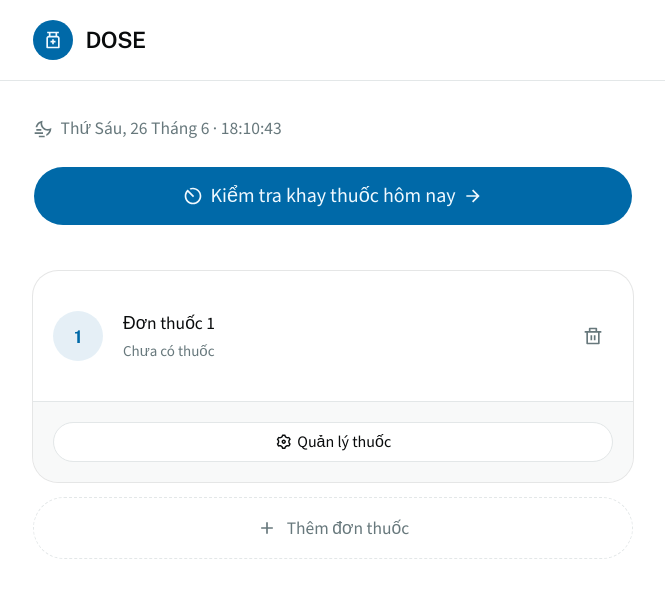
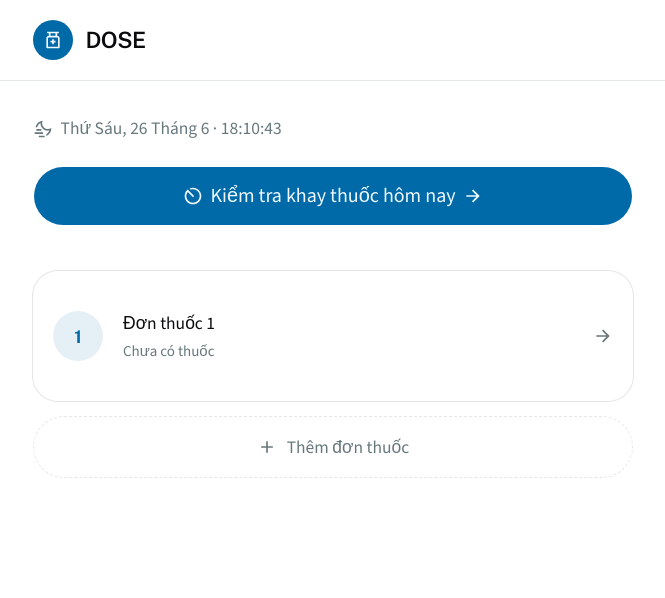
Before and after one commit to gampcho/dose, a Next.js app: page / in a window 1280 px wide. Both pictures are taken after a click on the button "Thêm đơn thuốc". Shown: the top 598 px of the page, without its empty margins (307-972 px from the left). Built offline with nearby package versions, Linux system fonts and the light colour scheme.

Commit message:
feat: redesign plan card to reduce friction

```diff
--- a/app/page.tsx
+++ b/app/page.tsx
@@ -6,10 +6,7 @@ import {
   RiAddLine,
   RiMedicineBottleLine,
   RiArrowRightLine,
-  RiDeleteBinLine,
-  RiCapsuleLine,
   RiFileListLine,
-  RiSettings3Line,
   RiScanLine,
   RiSunLine,
   RiSunFoggyLine,
@@ -18,9 +15,8 @@ import {
 } from "@remixicon/react"
 
 import { Button } from "@/components/ui/button"
-import { Card, CardContent, CardFooter } from "@/components/ui/card"
-import { Badge } from "@/components/ui/badge"
-import { listPlans, upsertPlan, deletePlan, generateId } from "@/lib/storage"
+import { listPlans, upsertPlan, generateId } from "@/lib/storage"
+import { PlanCard } from "@/components/common/plan-card"
 import type { Plan } from "@/lib/types"
 
 export default function HomePage() {
@@ -42,12 +38,6 @@ export default function HomePage() {
       createdAt: new Date().toISOString(),
     }
     upsertPlan(plan)
-    setPlans(listPlans())
-  }
-
-  function handleDelete(id: string, e: React.MouseEvent) {
-    e.preventDefault()
-    deletePlan(id)
     setPlans(listPlans())
   }
 
@@ -155,7 +145,6 @@ export default function HomePage() {
                 key={plan.id}
                 plan={plan}
                 index={idx + 1}
-                onDelete={(e) => handleDelete(plan.id, e)}
               />
             ))}
 
@@ -172,70 +161,3 @@ export default function HomePage() {
     </div>
   )
 }
-
-function PlanCard({
-  plan,
-  index,
-  onDelete,
-}: {
-  plan: Plan
-  index: number
-  onDelete: (e: React.MouseEvent) => void
-}) {
-  const medCount = plan.medications.length
-
-  return (
-    <Card>
-      <CardContent className="flex items-center gap-4 py-4">
-        <div className="flex size-10 shrink-0 items-center justify-center rounded-xl bg-primary/10">
-          <span className="font-heading text-sm font-bold text-primary">
-            {index}
-          </span>
-        </div>
-
-        <div className="flex min-w-0 flex-1 flex-col gap-1">
-          <p className="leading-snug font-medium">{plan.name}</p>
-          <div className="flex items-center gap-2">
-            {medCount === 0 ? (
-              <span className="text-xs text-muted-foreground">
-                Chưa có thuốc
-              </span>
-            ) : (
-              <>
-                <RiCapsuleLine className="size-3.5 shrink-0 text-muted-foreground" />
-                <span className="text-xs text-muted-foreground">
-                  {medCount} loại thuốc
-                </span>
-                <div className="flex flex-wrap gap-1">
-                  {plan.medications.map((med) => (
-                    <Badge key={med.id} variant="secondary" className="text-xs">
-                      {med.name}
-                    </Badge>
-                  ))}
-                </div>
-              </>
-            )}
-          </div>
-        </div>
-
-        <Button
-          variant="ghost"
-          size="icon-sm"
-          className="shrink-0 text-muted-foreground hover:text-destructive"
-          onClick={onDelete}
-        >
-          <RiDeleteBinLine />
-        </Button>
-      </CardContent>
-
-      <CardFooter className="gap-2">
-        <Link href={`/plan/${plan.id}`} className="flex-1">
-          <Button variant="outline" size="sm" className="w-full">
-            <RiSettings3Line />
-            Quản lý thuốc
-          </Button>
-        </Link>
-      </CardFooter>
-    </Card>
-  )
-}
--- /dev/null
+++ b/components/common/plan-card.tsx
@@ -0,0 +1,59 @@
+"use client"
+
+import Link from "next/link"
+import { RiCapsuleLine, RiArrowRightLine } from "@remixicon/react"
+
+import { Card, CardContent } from "@/components/ui/card"
+import { Badge } from "@/components/ui/badge"
+import type { Plan } from "@/lib/types"
+
+export function PlanCard({
+  plan,
+  index,
+}: {
+  plan: Plan
+  index: number
+}) {
+  const medCount = plan.medications.length
+
+  return (
+    <Link href={`/plan/${plan.id}`} className="block">
+      <Card className="transition-colors hover:bg-muted/40">
+        <CardContent className="flex items-center gap-4 py-4">
+          <div className="flex size-10 shrink-0 items-center justify-center rounded-xl bg-primary/10">
+            <span className="font-heading text-sm font-bold text-primary">
+              {index}
+            </span>
+          </div>
+
+          <div className="flex min-w-0 flex-1 flex-col gap-1">
+            <p className="leading-snug font-medium">{plan.name}</p>
+            <div className="flex items-center gap-2">
+              {medCount === 0 ? (
+                <span className="text-xs text-muted-foreground">
+                  Chưa có thuốc
+                </span>
+              ) : (
+                <>
+                  <RiCapsuleLine className="size-3.5 shrink-0 text-muted-foreground" />
+                  <span className="text-xs text-muted-foreground">
+                    {medCount} loại thuốc
+                  </span>
+                  <div className="flex flex-wrap gap-1">
+                    {plan.medications.map((med) => (
+                      <Badge key={med.id} variant="secondary" className="text-xs">
+                        {med.name}
+                      </Badge>
+                    ))}
+                  </div>
+                </>
+              )}
+            </div>
+          </div>
+
+          <RiArrowRightLine className="size-4 shrink-0 text-muted-foreground" />
+        </CardContent>
+      </Card>
+    </Link>
+  )
+}
```
